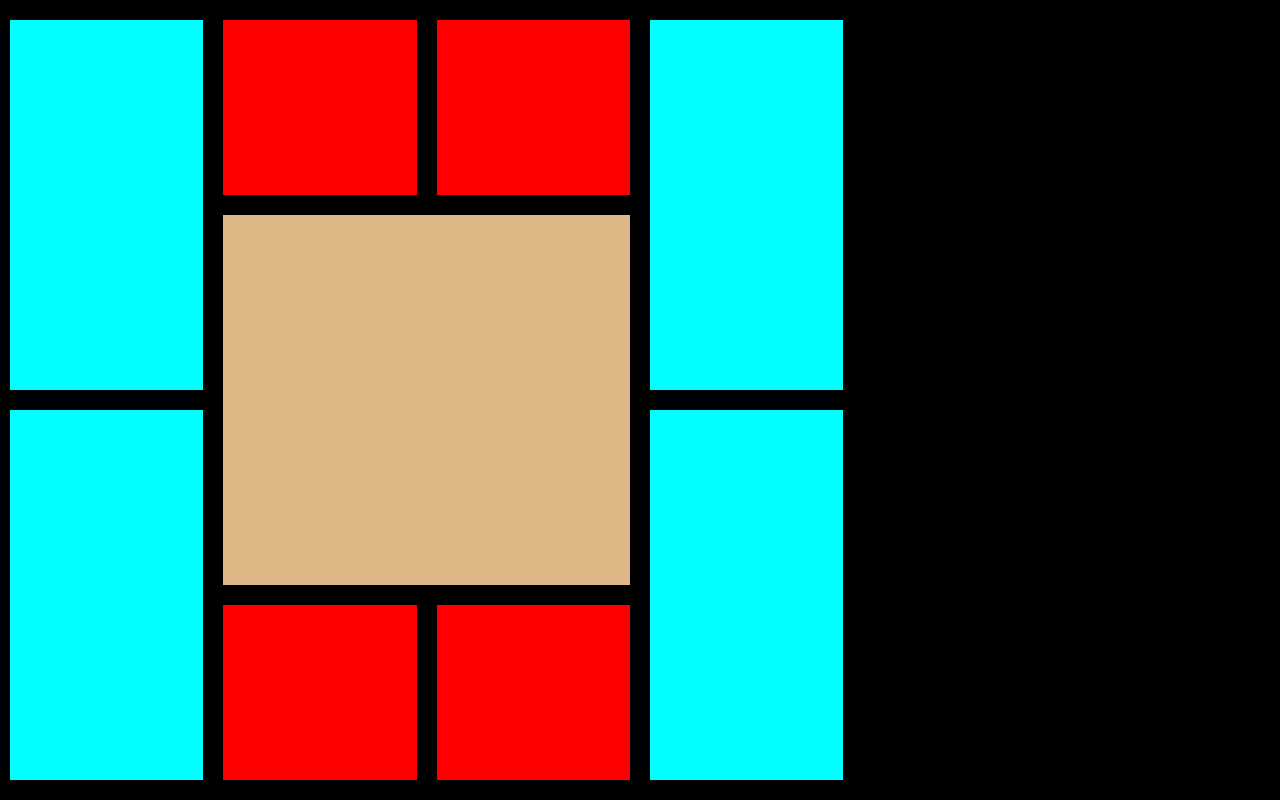
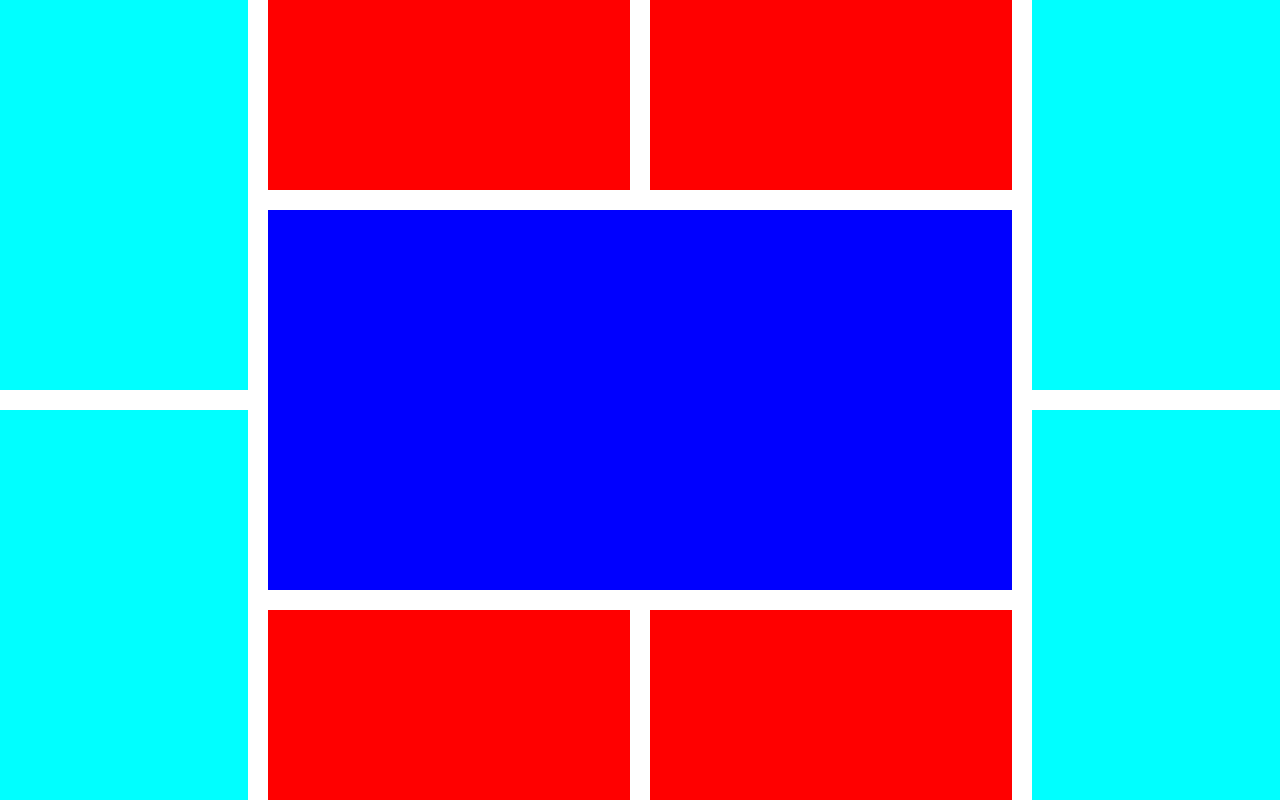
Before and after one commit to Web-KnIts/Layout, a plain HTML site: page index.html in a window 1280 px wide. Drawn offline with Linux system fonts and the light colour scheme.

Commit message:
Added Flex Layout

```diff
--- /dev/null
+++ b/flex.css
@@ -0,0 +1,62 @@
+:root{
+    --col_width:20%;
+    --col_height:100vh;
+}
+
+*{
+    margin: 0;
+    padding: 0;
+    box-sizing: border-box;
+}
+
+#flex {
+    display: flex;
+    gap: 20px;
+    width: 100vw;
+    height: 100vh;
+}
+
+#col_1{
+    display: flex;
+    width:var(--col_width) ;
+    flex-direction: column;
+    gap:20px;
+    height: var(--col_height);
+}
+#col_2
+{
+    display: flex;
+    width:calc(var(--col_width)*3);
+    flex-direction: column;
+    gap:20px;
+    height: var(--col_height);
+}
+#col_3{
+    display: flex;
+    width: var(--col_width);
+    flex-direction: column;
+    gap:20px;
+    height: var(--col_height);
+}
+#row_1,#row_3{
+    height: calc(var(--col_height)/4);
+    width: 100%;
+    display: flex;
+    gap: 20px;
+}
+#row_2
+{
+    height: calc(var(--col_height)/2);
+    width: 100%;
+    background-color: blue;
+}
+.item_1{
+    width: 100%;
+    background-color: aqua;
+    height: calc(var(--col_height)/2);
+}
+.item_2{
+    width: 50%;
+    background-color: red;
+    height: 100%;
+}
--- a/index.html
+++ b/index.html
@@ -4,10 +4,11 @@
     <meta charset="UTF-8">
     <meta name="viewport" content="width=\, initial-scale=1.0">
     <title>Document</title>
-    <link rel="stylesheet" href="./index.css">
+    <!-- <link rel="stylesheet" href="./grid.css"> -->
+     <link rel="stylesheet" href="./flex.css">
 </head>
 <body>
-    <div id="grid">
+    <!-- <div id="grid">
         <div id="_1"></div>
         <div id="_2"></div>
         <div id="_3"></div>
@@ -17,6 +18,29 @@
         <div id="_7"></div>
         <div id="_8"></div>
         <div id="_9"></div>
+    </div> -->
+    <div id="flex">
+        <div id="col_1">
+            <div class="item_1"></div>
+            <div class="item_1"></div>
+        </div>
+        <div id="col_2">
+            <div id="row_1">
+                <div class="item_2"></div>
+                <div class="item_2"></div>
+            </div>
+            <div id="row_2">
+
+            </div>
+            <div id="row_3">
+                <div class="item_2"></div>
+                <div class="item_2"></div>
+            </div>
+        </div>
+        <div id="col_3">
+            <div class="item_1"></div>
+            <div class="item_1"></div>
+        </div>
     </div>
 </body>
 </html>
```
Also changed, not shown: grid.css (renamed from index.css).
